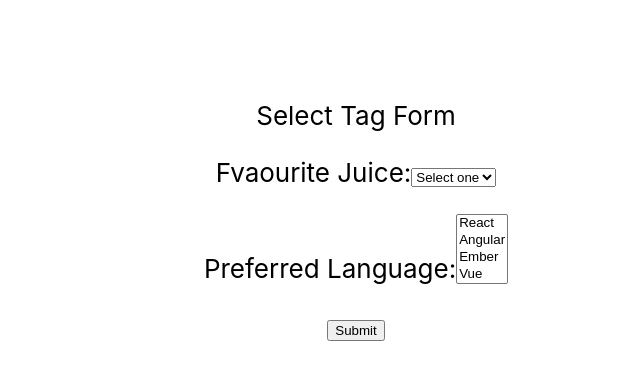
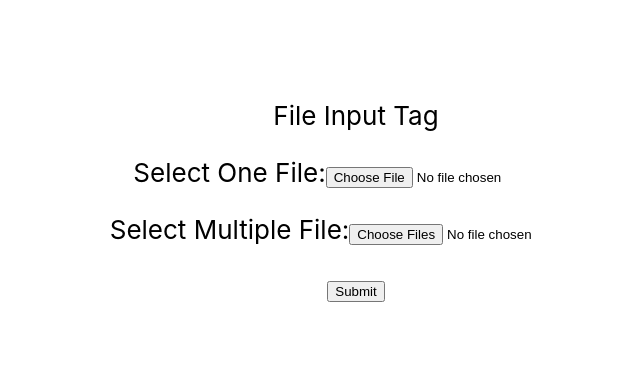
Before and after one commit to mel-michael/react-sandbox, a React (Create React App) app: page / in a window 1280 px wide. Shown: the top 380 px of the page, without its empty margins (284-924 px from the left). Built offline with nearby package versions, Linux system fonts and the light colour scheme.

Commit message:
Implement file input tag

```diff
--- a/src/App.js
+++ b/src/App.js
@@ -3,7 +3,8 @@ import React, { Component } from 'react';
 import './App.css';
 // import NameForm from './NameForm';
 // import MessageForm from './MessageForm';
-import SelectTag from './SelectTag';
+// import SelectTag from './SelectTag';
+// import FileInputForm from './FileInputForm';
 
 class App extends Component {
   render() {
@@ -12,80 +13,58 @@ class App extends Component {
         <header className="App-header">
           {/* <NameForm /> */}
           {/* <MessageForm /> */}
-          <SelectTag />
+          {/* <SelectTag /> */}
+          <FileInputForm />
         </header>
       </div>
     );
   }
 }
 
+class FileInputForm extends Component {
+  constructor(props) {
+    super(props);
+    this.state = {
+      submitted: null
+    }
+    this.singleFileInput = React.createRef();
+    this.multipleFileInput = React.createRef();
+    this.handleSubmit = this.handleSubmit.bind(this);
+    this.handleFile = this.handleFile.bind(this);
+  }
 
-// class SelectTag extends Component {
-//   constructor(props) {
-//     super(props);
-//     this.state = {
-//       inputValue: 'default',
-//       selectedOpt: [],
-//       submitted: null
-//     }
-//     this.handleChange = this.handleChange.bind(this);
-//     this.handleSubmit = this.handleSubmit.bind(this);
-//     this.handleMultipleChange = this.handleMultipleChange.bind(this);
-//   }
+  handleFile() {
+    console.log('>>', this.singleFileInput.current.files)
+  }
 
-//   handleChange(e) {
-//     // console.log('single', e.target.value);
-//     this.setState({ inputValue: e.target.value });
-//   }
+  handleSubmit(e) {
+    e.preventDefault();
+    let fileNames = `${this.singleFileInput.current.files[0].name}`;
+    const multipleFiles = this.multipleFileInput.current.files;
+    Object.keys(multipleFiles).forEach(file => {
+      fileNames += `, ${multipleFiles[file].name}`;
+    });
+    this.setState({ submitted: fileNames })
+  }
 
-//   handleMultipleChange(e) {
-//     // console.log('multiple', e.target.value);
-//     let options = e.target.options;
-//     let selectedValues = [];
-//     for (let i = 0; i < options.length; i++) {
-//       if (options[i].selected) {
-//         selectedValues.push(options[i].value);
-//       }
-//     }
-
-//     this.setState({ selectedOpt: this.state.selectedOpt.concat(selectedValues) });
-//   }
-
-//   handleSubmit(e) {
-//     e.preventDefault();
-//     const { inputValue, selectedOpt } = this.state;
-//     this.setState({ submitted: `${inputValue}, ${[...selectedOpt]}` })
-//   }
-
-//   render() {
-//     const { inputValue, submitted, selectedOpt } = this.state;
-//     return (
-//       <div>
-//         Select Tag Form
-//         <form onSubmit={this.handleSubmit}>
-//           <p> Fvaourite Juice:
-//             <select value={inputValue} onChange={this.handleChange}>
-//               <option value="default" disabled>Select one</option>
-//               <option value="orange">Orange</option>
-//               <option value="coconut">Coconut</option>
-//               <option value="apple">Apple</option>
-//               <option value="mango">Mango</option>
-//             </select>
-//           </p>
-//           <p> Preferred Language:
-//             <select multiple={true} value={selectedOpt} onChange={this.handleMultipleChange}>
-//               <option value="react">React</option>
-//               <option value="angular">Angular</option>
-//               <option value="ember">Ember</option>
-//               <option value="vue">Vue</option>
-//             </select>
-//           </p>
-//           <input type="submit" value="Submit" />
-//         </form>
-//         {submitted && <p>{submitted}</p>}
-//       </div>
-//     );
-//   }
-// }
+  render() {
+    const { submitted } = this.state;
+    return (
+      <div>
+        File Input Tag
+        <form onSubmit={this.handleSubmit}>
+          <p> Select One File:
+            <input type="file"  ref={this.singleFileInput} onChange={this.handleFile} />
+          </p>
+          <p> Select Multiple File:
+            <input type="file" multiple ref={this.multipleFileInput} />
+          </p>
+          <button type="submit">Submit</button>
+        </form>
+        {submitted && <p>Submitted file names are:  {submitted}</p>}
+      </div>
+    );
+  }
+}
 
 export default App;
```
Also changed, not shown: 1 other file (tests, documents, lock files or other folders).
